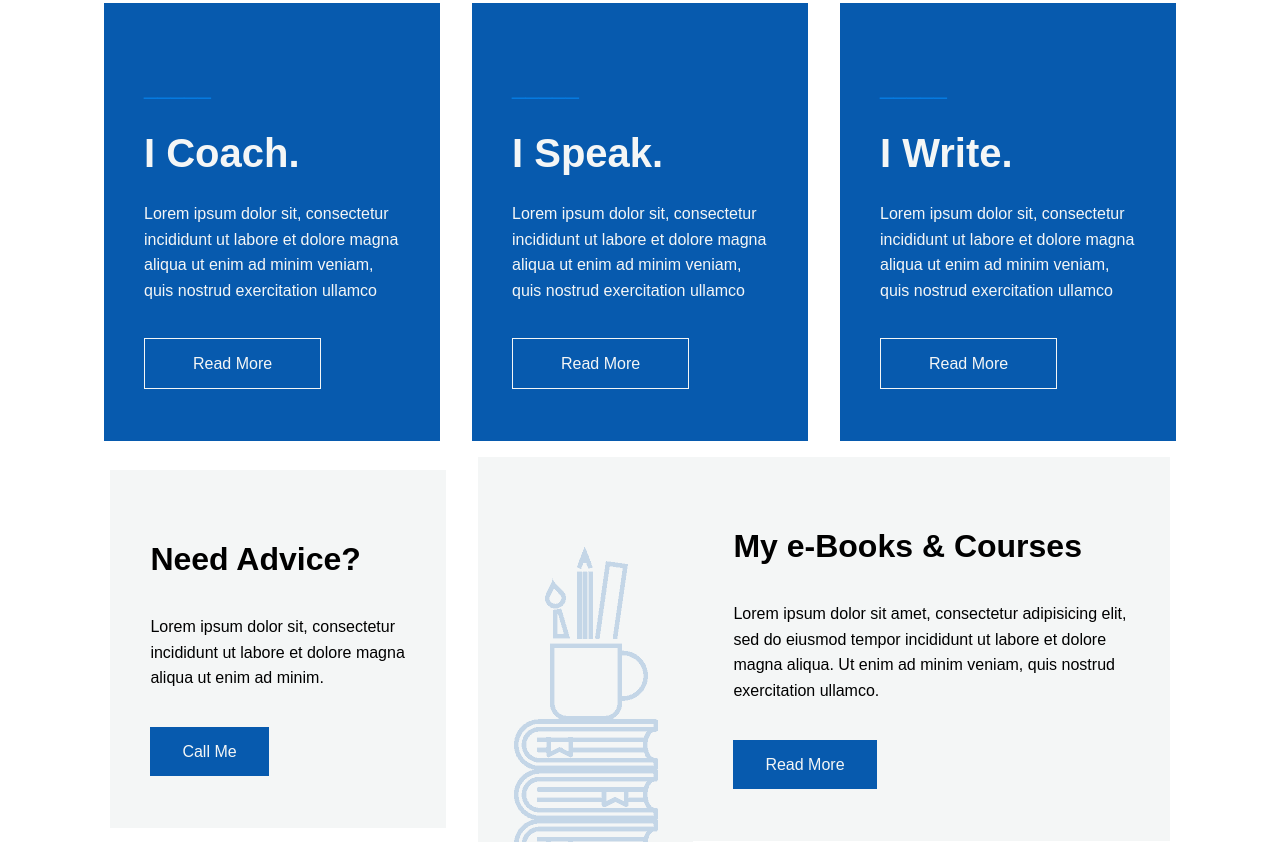
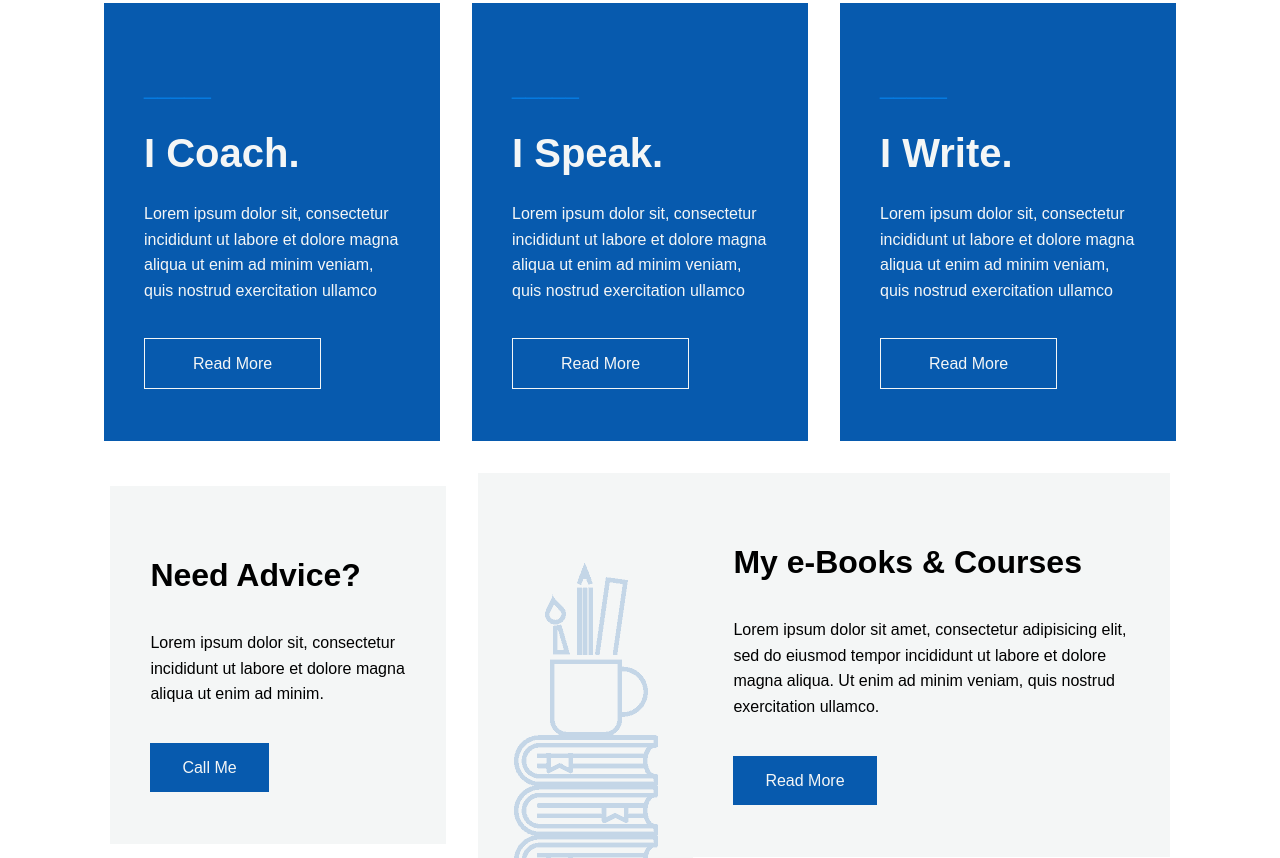
Before and after one commit to jamil314/WebTech-1, a plain HTML site: page index.html in a window 1280 px wide. Shown: the part 1663-2521 px from the top of the page. Drawn offline with Linux system fonts and the light colour scheme.

Commit message:
fixed some spacing

```diff
--- a/css/style.css
+++ b/css/style.css
@@ -198,6 +198,10 @@ nav{
     margin-left: 1rem;
 }
 
+.advice_n_e-book{
+    margin-top: 1rem;
+}
+
 @media screen and (max-width: 1000px) {
     .intro_container{
         height: 750px;
```
